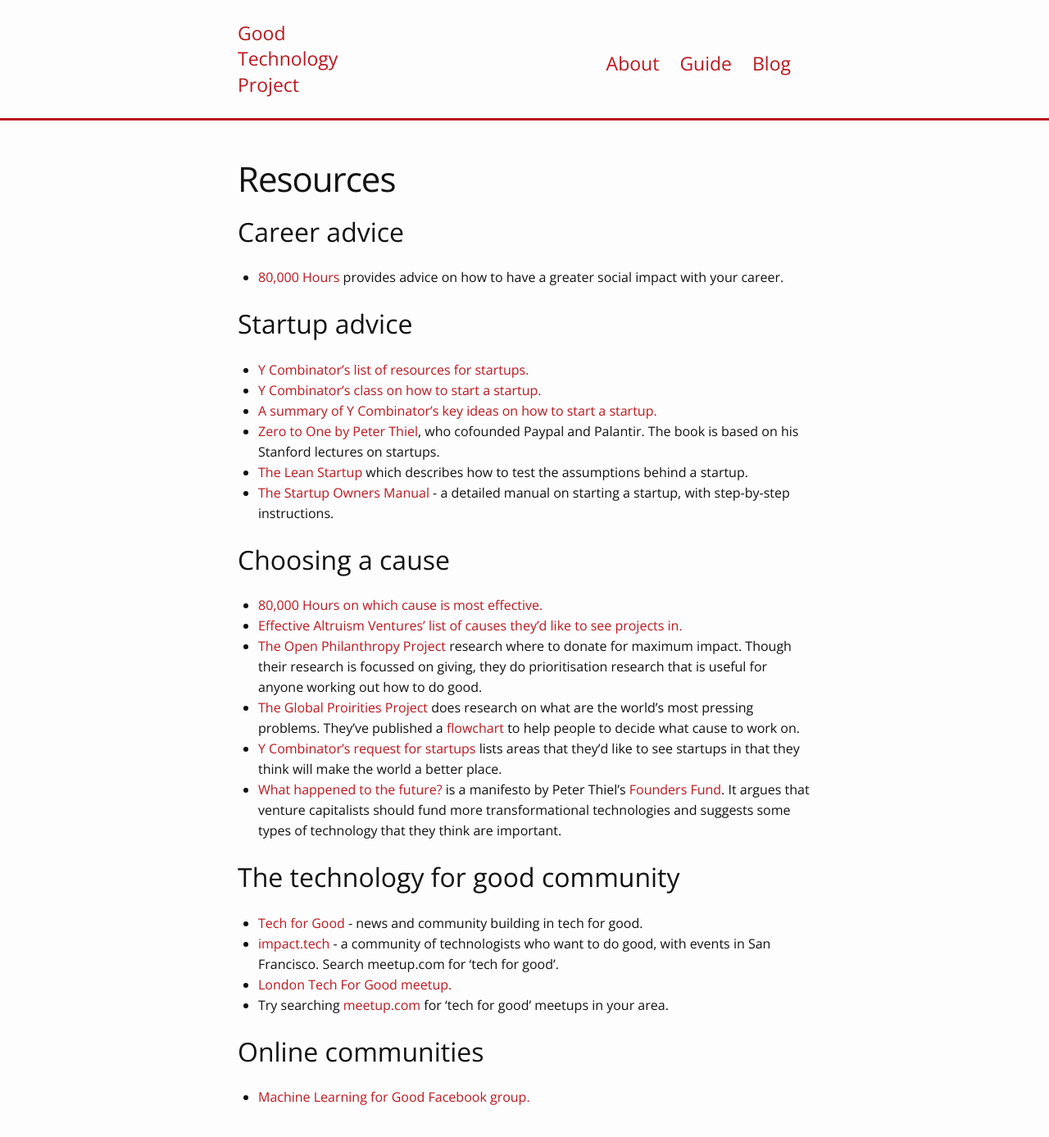
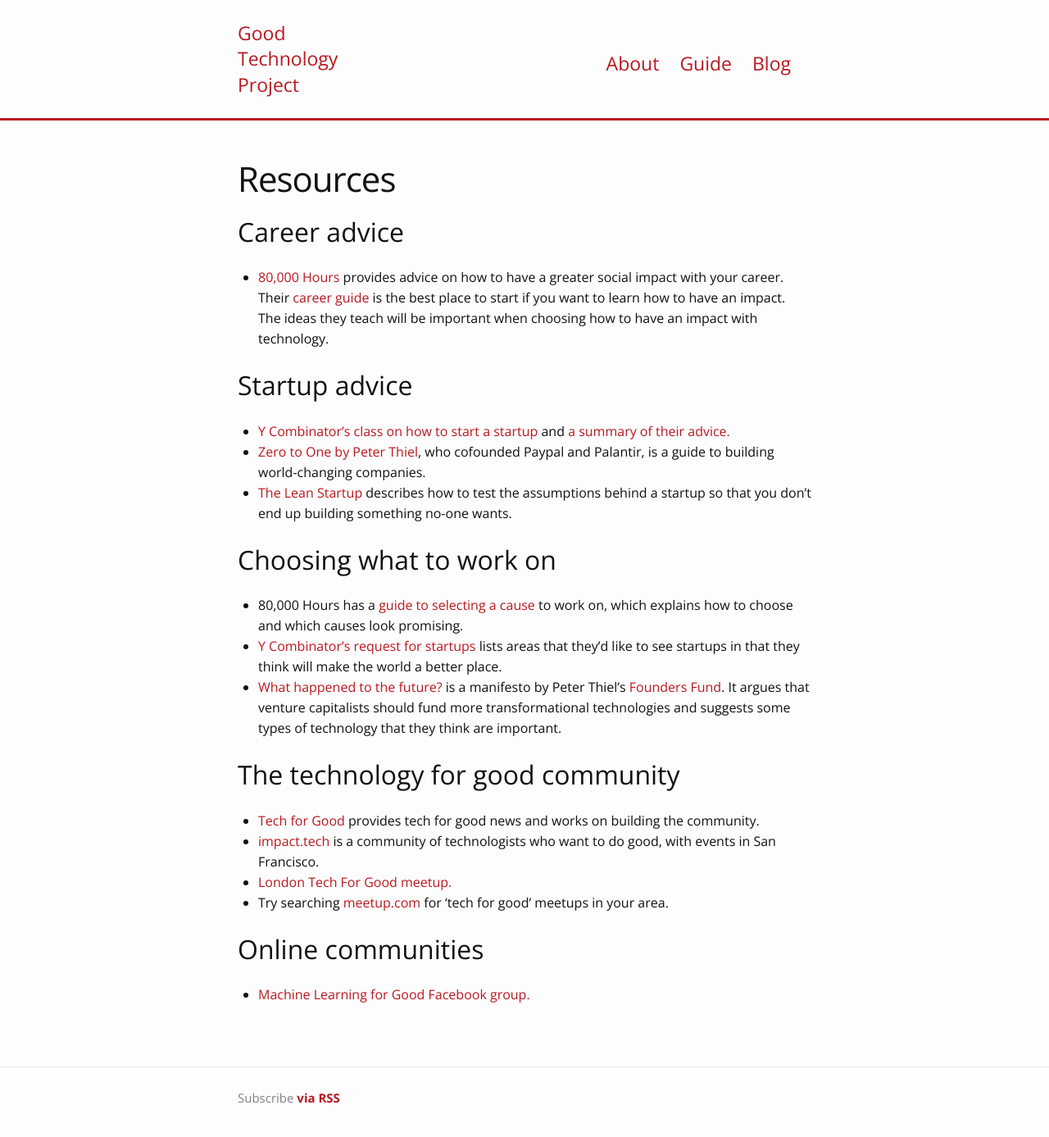
Before and after one commit to richardbatty/good-technology-project, a Jekyll site: the page built from guide/resources.md, in a window 1280 px wide and 1400 px high. Shown: the top 1387 px of the window at 82% size. Built offline with Jekyll 4.4.1, drawn with Linux system fonts in a browser that asks for light colours; comment, search, counter and statistics services are not loaded.

Commit message:
clean up guide

```diff
--- a/guide/resources.md
+++ b/guide/resources.md
@@ -6,29 +6,24 @@
 
 ## Career advice
 
-* [80,000 Hours](https://80000hours.org/) provides advice on how to have a greater social impact with your career.
+* [80,000 Hours](https://80000hours.org/) provides advice on how to have a greater social impact with your career. Their [career guide](https://80000hours.org/career-guide/start-here/) is the best place to start if you want to learn how to have an impact. The ideas they teach will be important when choosing how to have an impact with technology.
 
 ## Startup advice
-* [Y Combinator's list of resources for startups.](https://www.ycombinator.com/resources/)
-* [Y Combinator's class on how to start a startup.](https://startupclass.co/)
-* [A summary of Y Combinator's key ideas on how to start a startup.](http://playbook.samaltman.com/)
-* [Zero to One by Peter Thiel](http://www.amazon.co.uk/Zero-One-Notes-Startups-Future/dp/0804139296), who cofounded Paypal and Palantir. The book is based on his Stanford lectures on startups.
-* [The Lean Startup](http://www.amazon.co.uk/The-Lean-Startup-Innovation-Successful/dp/0670921602) which describes how to test the assumptions behind a startup.
-* [The Startup Owners Manual](http://www.amazon.co.uk/The-Startup-Owners-Manual-Step-By-Step-Building/dp/0984999302) - a detailed manual on starting a startup, with step-by-step instructions.
 
-## Choosing a cause
-* [80,000 Hours on which cause is  most effective.](https://80000hours.org/2014/01/which-cause-is-most-effective-300/)
-* [Effective Altruism Ventures' list of causes they'd like to see projects in.](http://www.eaventures.org/rfp)
-* [The Open Philanthropy Project](http://www.openphilanthropy.org/) research where to donate for maximum impact. Though their research is focussed on giving, they do prioritisation research that is useful for anyone working out how to do good.
-* [The Global Proirities Project](http://globalprioritiesproject.org/) does research on what are the world's most pressing problems. They've published a [flowchart](http://globalprioritiesproject.org/2015/09/flowhart/) to help people to decide what cause to work on.
+* [Y Combinator's class on how to start a startup](https://startupclass.co/) and [a summary of their advice.](http://playbook.samaltman.com/)
+* [Zero to One by Peter Thiel](http://www.amazon.co.uk/Zero-One-Notes-Startups-Future/dp/0804139296), who cofounded Paypal and Palantir, is a guide to building world-changing companies.
+* [The Lean Startup](http://www.amazon.co.uk/The-Lean-Startup-Innovation-Successful/dp/0670921602) describes how to test the assumptions behind a startup so that you don't end up building something no-one wants.
+
+## Choosing what to work on
+
+* 80,000 Hours has a [guide to selecting a cause](https://80000hours.org/articles/cause-selection/) to work on, which explains how to choose and which causes look promising.
 * [Y Combinator's request for startups](https://www.ycombinator.com/rfs/) lists areas that they'd like to see startups in that they think will make the world a better place.
 * [What happened to the future?](http://foundersfund.com/the-future/
 ) is a manifesto by Peter Thiel's [Founders Fund](http://foundersfund.com/). It argues that venture capitalists should fund more transformational technologies and suggests some types of technology that they think are important.
 
 ## The technology for good community
-* [Tech for Good](http://www.techforgood.global/) - news and community building in tech for good.
-* [impact.tech](http://impact.tech/) - a community of technologists who want to do good, with events in San Francisco.
-Search meetup.com for 'tech for good'.
+* [Tech for Good](http://www.techforgood.global/) provides tech for good news and works on building the community.
+* [impact.tech](http://impact.tech/) is a community of technologists who want to do good, with events in San Francisco.
 * [London Tech For Good meetup.](http://www.meetup.com/techforgood/)
 * Try searching [meetup.com](http://www.meetup.com/) for 'tech for good' meetups in your area.
 
```
